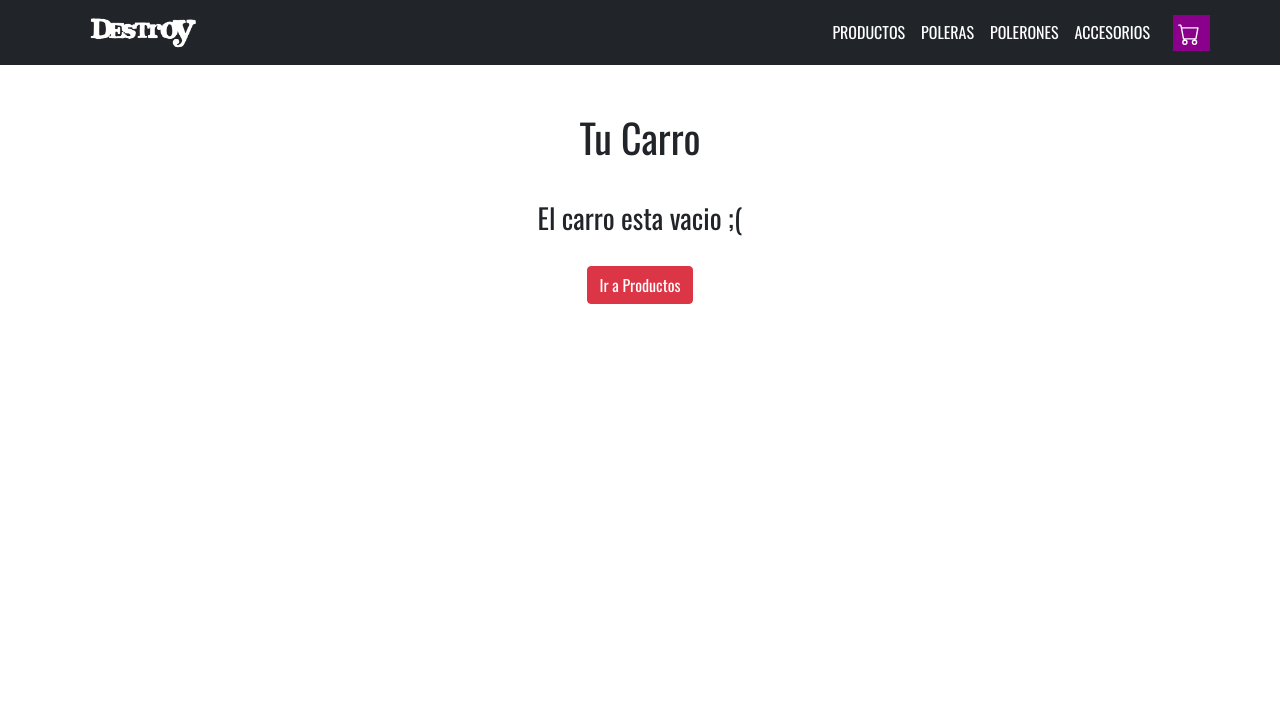
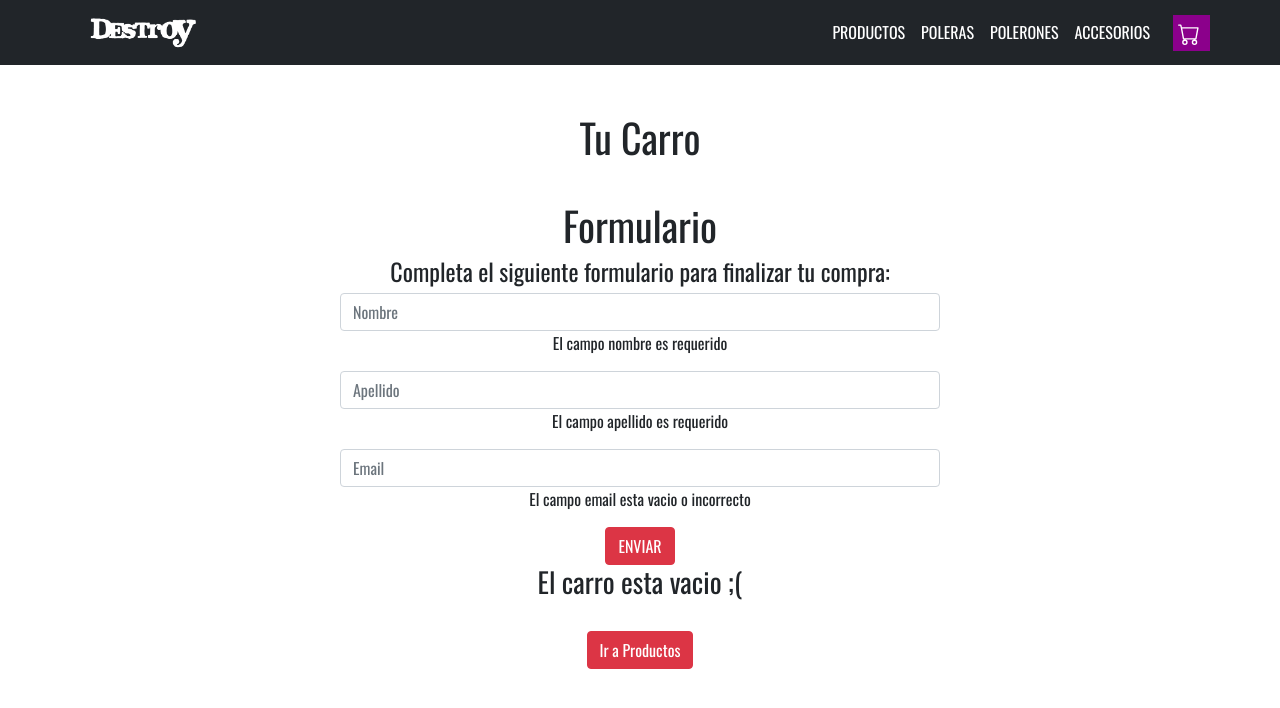
Before and after one commit to fberr/tienda-berrios, a React (Create React App) app: page /carro in a window 1280 px wide. Shown: the top 708 px of the page. Built offline with nearby package versions, Linux system fonts and the light colour scheme.

Commit message:
avances proyecto

```diff
--- a/src/componentes/Carrito.js
+++ b/src/componentes/Carrito.js
@@ -4,6 +4,7 @@ import { contexto } from './CartContext';
 import { Link, NavLink } from 'react-router-dom';
 import { addDoc, collection, serverTimestamp } from "firebase/firestore";
 import { db } from "./firebase";
+import CartForm from "./CartForm";
 
 
 const Carrito = () => {
@@ -54,6 +55,7 @@ const Carrito = () => {
     return (
         <>
             <h1 style={{ marginBottom: 40 }}>Tu Carro</h1>
+            <CartForm></CartForm>
 
             {finalizado === true ?
                 <>
--- /dev/null
+++ b/src/componentes/CartForm.js
@@ -0,0 +1,117 @@
+import React, { useState } from "react";
+
+const CartForm = () =>  {
+
+
+    const [campos, setCampos] = useState({
+        nombre: "",
+        apellido: "",
+        fono: "",
+        email: ""
+
+    })
+    const [NombreValida, setNombreValida] = useState(false)
+    const [ApellidoValida, setApellidoValida] = useState(false)
+    const [EmailValida, setEmailValida] = useState(false)
+    const [ValidaTodo, setValidaTodo] = useState(false)
+
+
+
+    const leerCampos = (e) => {
+        const value = e.target.value;
+        setCampos({
+            ...campos,
+            [e.target.name]: value
+        });
+
+
+    }
+    const validation = () => {
+
+        console.log(campos['nombre']);
+        if (!campos['nombre']) {
+            setNombreValida(false)
+            console.log(' el nombre esta vacio');
+            console.log(NombreValida);
+        } else {
+            setNombreValida(true)
+            console.log(' el nombre correcto');
+            console.log(NombreValida);
+
+        }
+
+        if (!campos['apellido']) {
+            setApellidoValida(false)
+            console.log(' el apellido esta vacio');
+        } else {
+            setApellidoValida(true)
+        }
+
+        const mailformat = /^\w+([\.-]?\w+)*@\w+([\.-]?\w+)*(\.\w{2,3})+$/;
+
+
+            if(campos['email'].match(mailformat) ) {
+                setEmailValida(true)
+                console.log('email validado')
+            } else {
+                setEmailValida(false)
+                console.log('email erroneo')
+            }
+
+
+
+        console.log(NombreValida);
+        console.log(ApellidoValida);
+        console.log(EmailValida);
+
+
+
+
+        // return ValidaTodo
+
+    }
+
+    const enviarForm = (e) => {
+        e.preventDefault();
+        validation();
+        // if ( NombreValida === true && ApellidoValida === true && EmailValida === true) {
+
+        //     setValidaTodo(true);
+
+        //     console.log('maldito', ValidaTodo);
+        // } else {
+        //     setValidaTodo(false);
+        //     console.log('todofalse', ValidaTodo);
+
+        // }
+        // console.log(validation())
+        // console.log('hola click enviar');
+        // console.log(campos);
+    }
+
+
+    return (
+        <>
+            <h1>Formulario</h1>
+            <h4>Completa el siguiente formulario para finalizar tu compra:</h4>
+            <div style={{ margin: "0 auto", display: "block", maxWidth: "600px"}}>
+                <input type="text" name="nombre"  className="form-control" placeholder="Nombre" onChange={leerCampos} value={campos.nombre} />
+                { NombreValida == false && <p>El campo nombre es requerido</p>   }
+
+                <input type="text" name="apellido"  className="form-control" placeholder="Apellido" onChange={leerCampos} value={campos.apellido}/>
+                { ApellidoValida == false && <p>El campo apellido es requerido</p>   }
+
+                {/* <input type="text" name="fono"  className="form-control" placeholder="Fono" onChange={leerCampos} value={campos.fono}/> */}
+
+                <input type="text" name="email"   className="form-control" placeholder="Email" onChange={leerCampos} value={campos.email}/>
+                { EmailValida == false && <p>El campo email esta vacio o incorrecto</p>   }
+                <button onClick={enviarForm} className="btn btn-danger">ENVIAR</button>
+            </div>
+
+
+
+        </>
+    )
+}
+
+export default CartForm;
```
